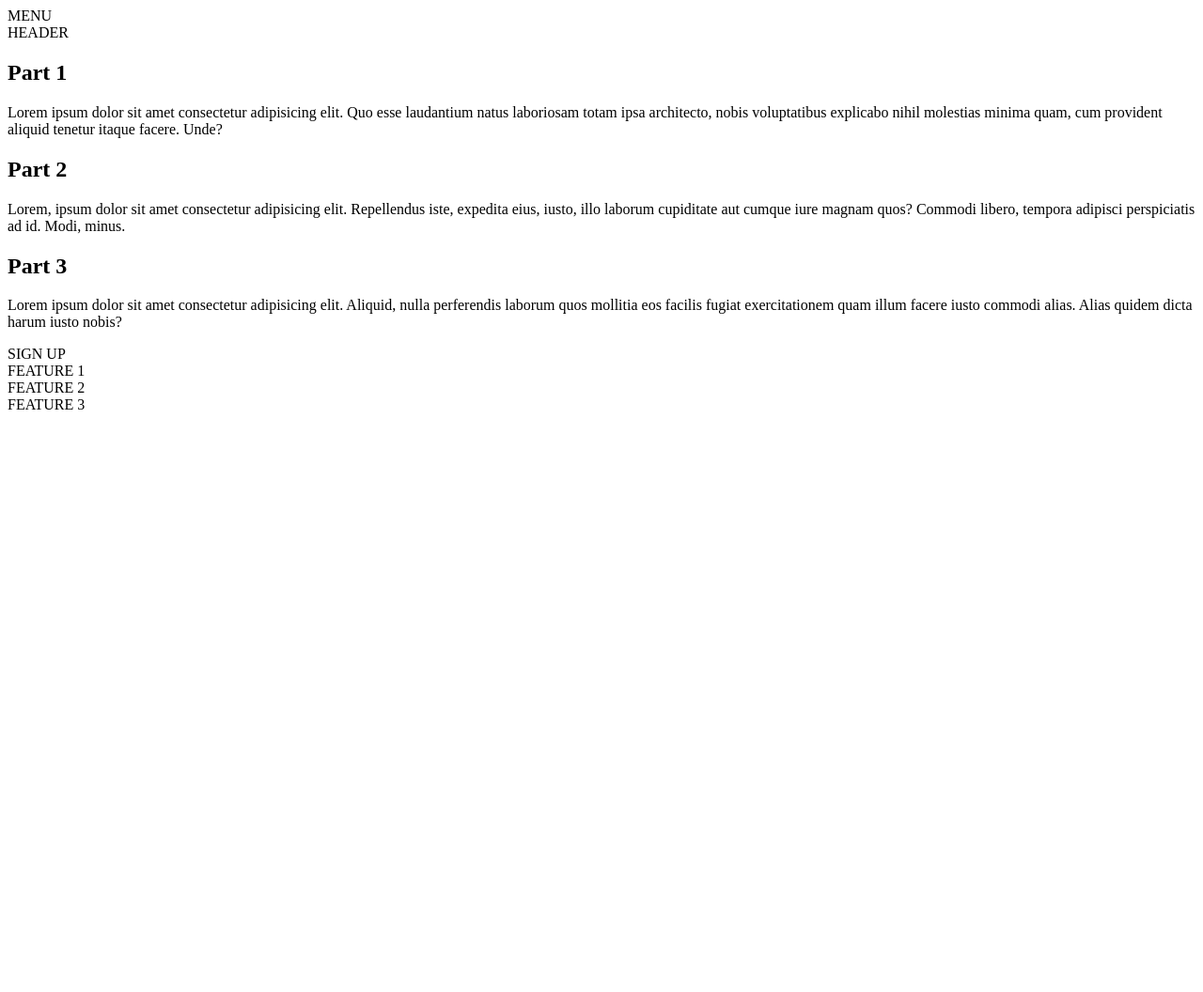
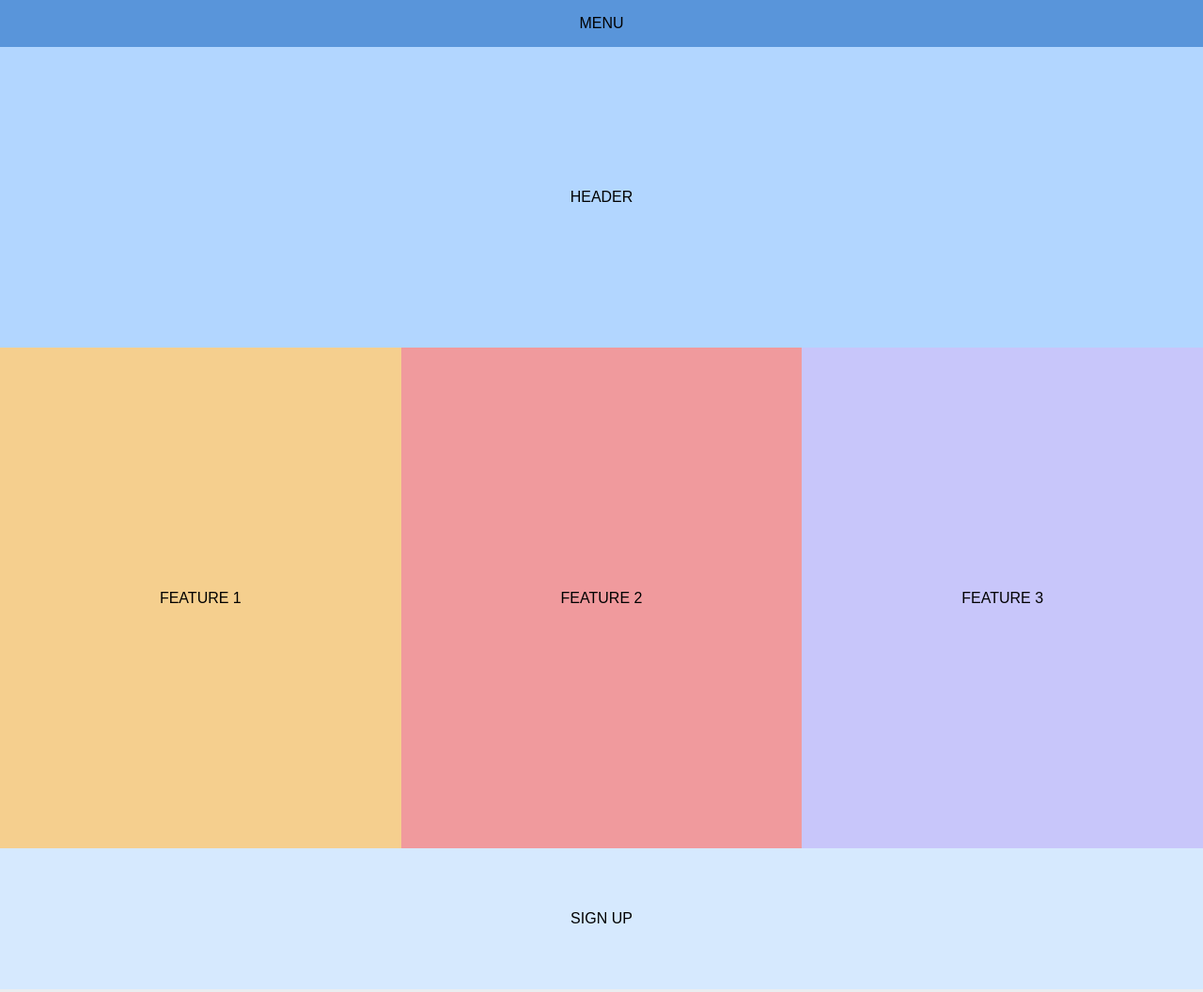
Before and after one commit to MarioLisbona/CA-matt-responsive-2022.2, a plain HTML site: page index.html in a window 1280 px wide. Shown: the top 1056 px of the page at 94% size. Before the commit the page ends 800 px from the top, so only its background shows below. Drawn offline with Linux system fonts and the light colour scheme.

Commit message:
Completed responsive layouts

```diff
--- a/index.html
+++ b/index.html
@@ -20,9 +20,9 @@
                 <p>Lorem ipsum dolor sit amet consectetur adipisicing elit. Aliquid, nulla perferendis laborum quos mollitia eos facilis fugiat exercitationem quam illum facere iusto commodi alias. Alias quidem dicta harum iusto nobis?</p>
             </main>
             <section id="signup">SIGN UP</section>
-            <section class="feature">FEATURE 1</section>
-            <section class="feature">FEATURE 2</section>
-            <section class="feature">FEATURE 3</section>
+            <section id="feature-1" class="feature">FEATURE 1</section>
+            <section id="feature-2" class="feature">FEATURE 2</section>
+            <section id="feature-3" class="feature">FEATURE 3</section>
         </article>
     </body>
 </html>
--- a/style.css
+++ b/style.css
@@ -1,3 +1,92 @@
-h1 {
-    color: red;
+body {
+    margin: 0;
+    font-family: sans-serif;
 }
+
+article {
+    display: flex;
+    /* flex-wrap: wrap; */
+    flex-direction: column;
+}
+
+nav {
+    flex: 1 50px;
+    background: #5995da;
+}
+
+header {
+    background: #b2d6ff;
+}
+
+main {
+    /* flex: 6 300px; */
+    padding: 1rem;
+    background: #eaedf0;
+}
+
+#signup {
+    background: #d6e9fe;
+}
+
+#feature-1 {
+    background: #f5cf8e;
+}
+
+#feature-2 {
+    background: #f09a9d;
+}
+
+#feature-3 {
+    background: #c8c6fa;
+}
+
+header, section {
+    flex: 50vw;
+    min-height: 200px;
+}
+
+header, section, nav {
+    display: flex;
+    justify-content: center;
+    align-items: center;
+}
+
+
+@media screen and (min-width: 500px) and (max-width: 899px) {
+    article {
+        flex-flow: row wrap;
+    }
+    nav {
+        flex: 100%;
+        min-height: 50px;
+    }
+    section {
+        height: 50vw;
+    }
+}
+
+@media screen and (min-width: 900px) {
+    article {
+        flex-flow: row wrap;
+    }
+    nav {
+        flex: 100%;
+        min-height: 50px;
+    }
+    .feature {
+        flex: calc(100vw / 3);
+        min-height: calc(100vw / 3 * 1.25);
+    }
+    #signup {
+        order: 1;
+        min-height: auto;
+        height: 150px;
+    }
+    header {
+        flex: 100vw;
+        height: 25vw;
+    }
+    main {
+        order: 2;
+    }
+}
```
